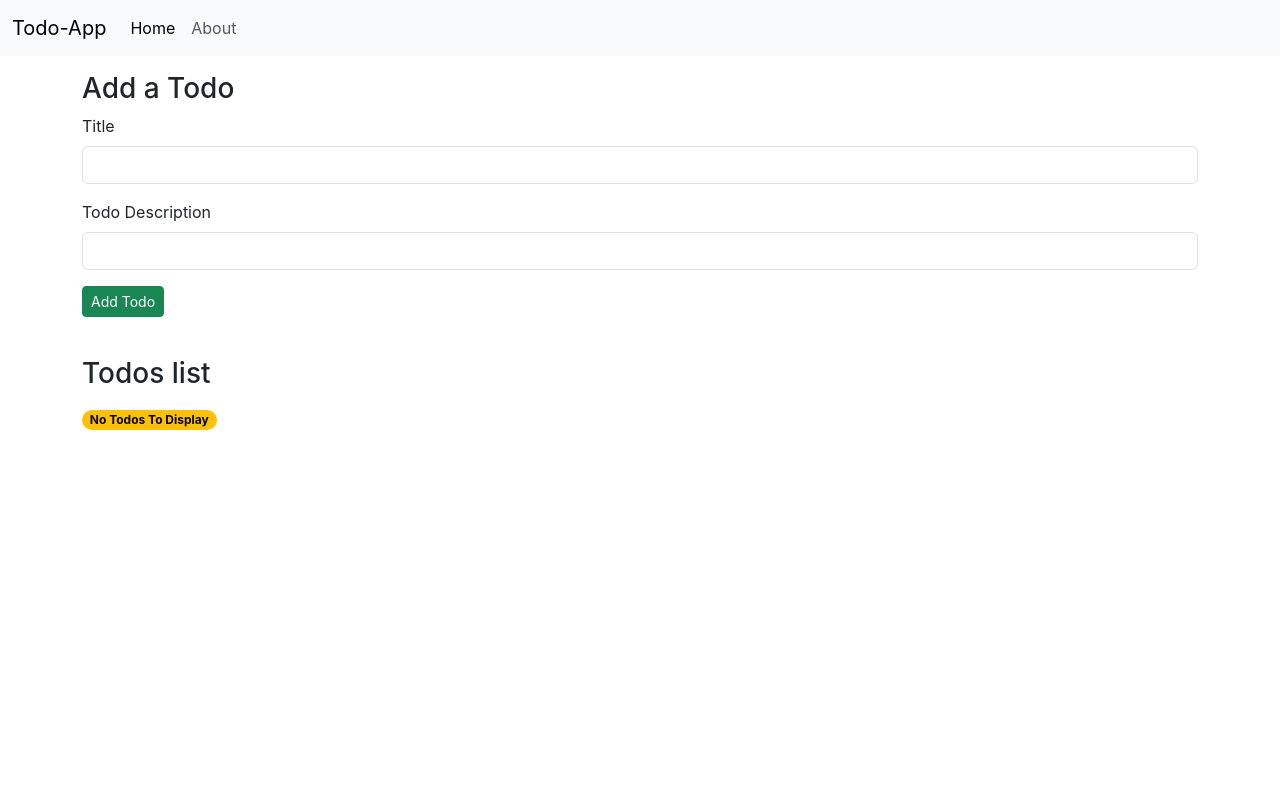
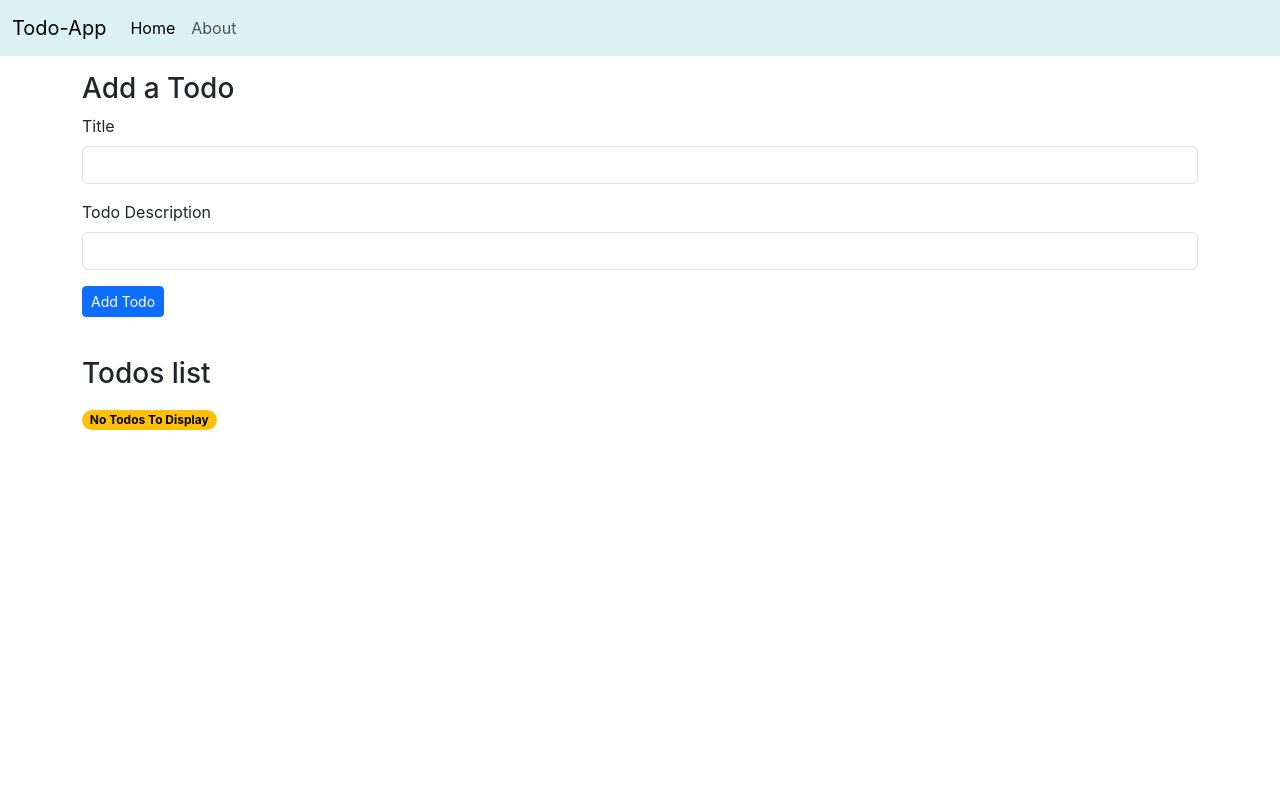
Before and after one commit to ahmadcs22/ToDo-list-using-ReactJS-and-Bootstrap-Begineer-Project, a React (Create React App) app in the folder todo-list/: page / in a window 1280 px wide. Shown: the top 800 px of the page. Built offline with nearby package versions, Linux system fonts and the light colour scheme.

Commit message:
addes some design and colors

```diff
--- a/todo-list/src/MyComponents/Addtodo.js
+++ b/todo-list/src/MyComponents/Addtodo.js
@@ -33,7 +33,7 @@ const submit=(e)=>{
                     <input type="text" value={desc}onChange={(e)=>{setDesc(e.target.value)}} className="form-control" id="desc" />
                 </div>
 
-                <button type="submit" className="btn btn-sm btn-success">Add Todo</button>
+                <button type="submit" className="btn btn-sm btn-primary">Add Todo</button>
             </form>
         </div>
 
--- a/todo-list/src/MyComponents/Header.js
+++ b/todo-list/src/MyComponents/Header.js
@@ -2,9 +2,12 @@ import React from 'react'
 import PropTypes from 'prop-types'
 import { Link } from "react-router-dom";
 export const Header = (props) => {
+  let headStyle={
+    backgroundColor : "#DCF2F1"
+  }
   return (
     <>
-      <nav className="navbar navbar-expand-lg bg-body-tertiary">
+      <nav className="navbar navbar-expand-lg" style={headStyle}>
         <div className="container-fluid">
           <Link className="navbar-brand" to="/">{props.title}</Link>
           <button className="navbar-toggler" type="button" data-bs-toggle="collapse" data-bs-target="#navbarSupportedContent" aria-controls="navbarSupportedContent" aria-expanded="false" aria-label="Toggle navigation">
--- a/todo-list/src/MyComponents/Todoitems.js
+++ b/todo-list/src/MyComponents/Todoitems.js
@@ -3,6 +3,7 @@ import React from 'react'
 export const Todoitems = ({todo,onDelete}) => {
   let todoStyle={
     width :"20%",
+    backgroundColor:"rgb(192 226 229)"
 
   }
   let imgStyle={
@@ -16,12 +17,12 @@ export const Todoitems = ({todo,onDelete}) => {
     //   <button className="btn btn-danger btn-sm" onClick={()=>{onDelete(todo)}}>Delete</button>
     // </div>
     <>
-    <div class="card" style={todoStyle}>
-  <img src="https://source.unsplash.com/1200x1200/?task,box" className="card-img" style={imgStyle} alt="..."/>
+    <div className="card" style={todoStyle}>
+  <img src="https://source.unsplash.com/1200x1200/?task,box" className="card-img" style={imgStyle} alt='https://source.unsplash.com/1200x1200/?colors,box'/>
 
-  <div class="card-body">
-    <h5 class="card-title">{todo.title}</h5>
-    <p class="card-text">{todo.desc}</p>
+  <div className="card-body">
+    <h5 className="card-title">{todo.title}</h5>
+    <p className="card-text">{todo.desc}</p>
     <button className="btn btn-danger btn-sm" onClick={()=>{onDelete(todo)}}>Delete</button>
   </div>
 </div>
```
